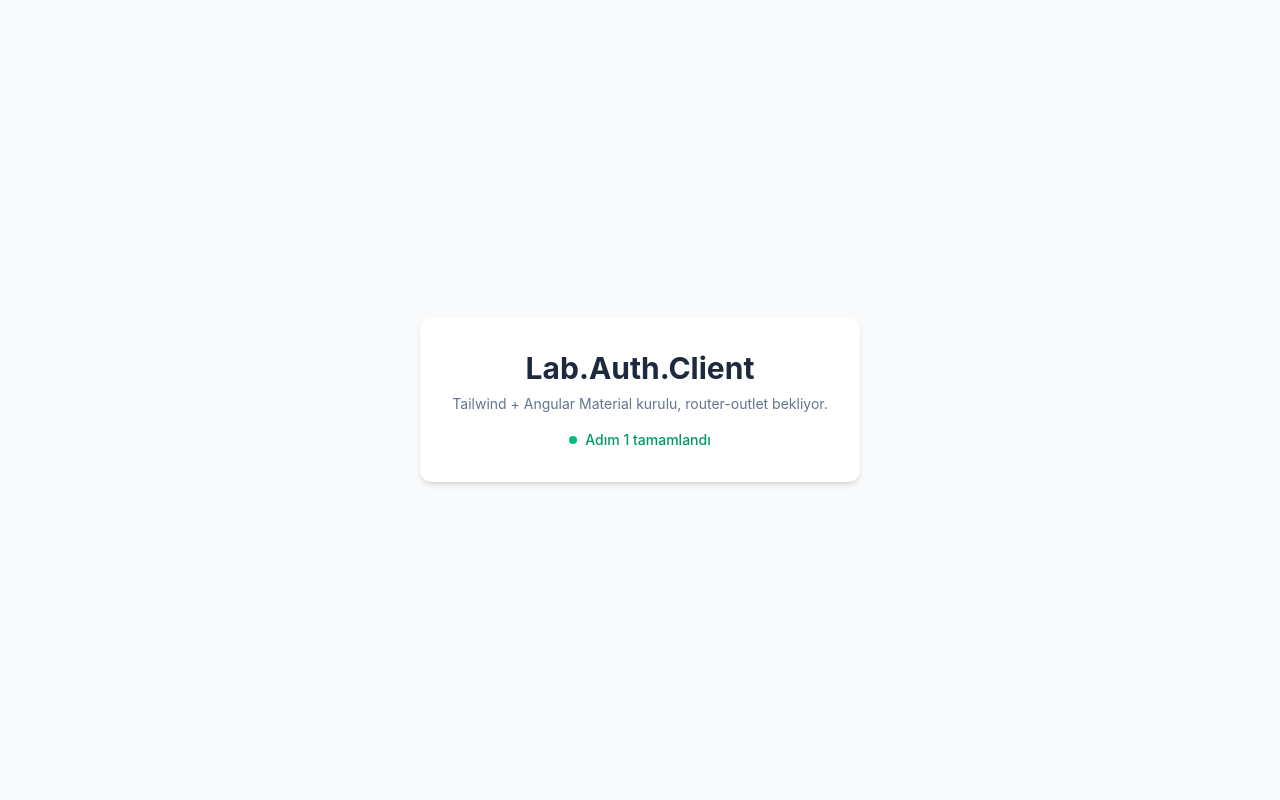
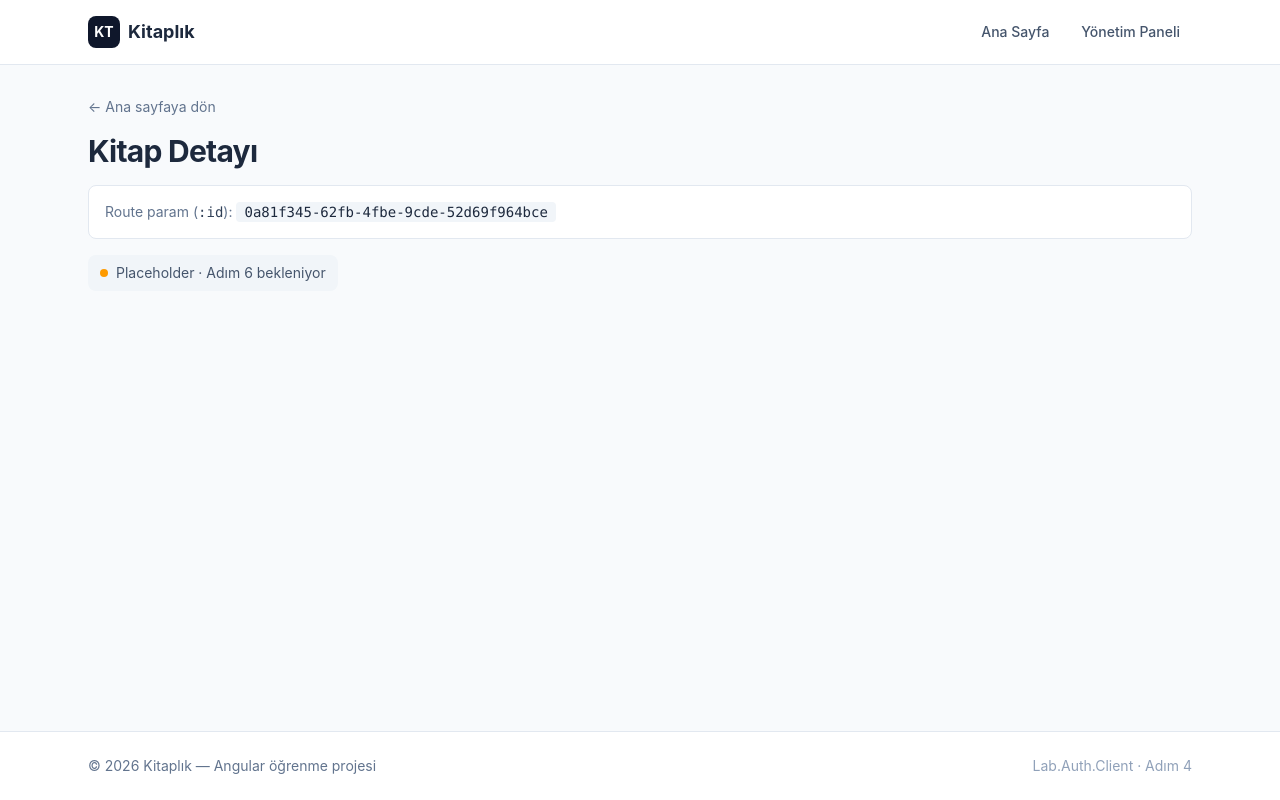
Before and after one commit to enestunahan/Lab.Auth.Client, an Angular app: page /books/0a81f345-62fb-4fbe-9cde-52d69f964bce in a window 1280 px wide. Before the commit this address led to /. Built offline with nearby package versions, Linux system fonts and the light colour scheme.

Commit message:
routing iskeletti + public layout ve sayfa placeholder'ları

```diff
--- a/src/app/app.html
+++ b/src/app/app.html
@@ -1,12 +1 @@
-<div class="min-h-screen flex items-center justify-center bg-slate-50">
-  <div class="bg-white shadow-md rounded-xl p-8 max-w-md text-center">
-    <h1 class="text-3xl font-bold text-slate-800 mb-2">{{ title() }}</h1>
-    <p class="text-slate-500">Tailwind + Angular Material kurulu, router-outlet bekliyor.</p>
-    <div class="mt-4 inline-flex items-center gap-2 text-sm text-emerald-600 font-medium">
-      <span class="h-2 w-2 rounded-full bg-emerald-500"></span>
-      Adım 1 tamamlandı
-    </div>
-  </div>
-</div>
-
 <router-outlet />
--- a/src/app/app.routes.ts
+++ b/src/app/app.routes.ts
@@ -1,3 +1,26 @@
 import { Routes } from '@angular/router';
 
-export const routes: Routes = [];
+import { PublicLayout } from '@features/public/layout/public-layout';
+import { Home } from '@features/public/home/home';
+import { BookDetail } from '@features/public/book-detail/book-detail';
+import { NotFound } from '@features/public/not-found/not-found';
+import { AdminPlaceholder } from '@features/admin/admin-placeholder';
+
+export const routes: Routes = [
+  {
+    path: '',
+    component: PublicLayout,
+    children: [
+      { path: '', component: Home, pathMatch: 'full' },
+      { path: 'books/:id', component: BookDetail },
+    ],
+  },
+  {
+    path: 'admin',
+    component: AdminPlaceholder,
+  },
+  {
+    path: '**',
+    component: NotFound,
+  },
+];
--- a/src/app/app.ts
+++ b/src/app/app.ts
@@ -1,12 +1,11 @@
-import { Component, signal } from '@angular/core';
+import { ChangeDetectionStrategy, Component } from '@angular/core';
 import { RouterOutlet } from '@angular/router';
 
 @Component({
   selector: 'app-root',
   imports: [RouterOutlet],
   templateUrl: './app.html',
-  styleUrl: './app.css'
+  styleUrl: './app.css',
+  changeDetection: ChangeDetectionStrategy.OnPush,
 })
-export class App {
-  protected readonly title = signal('Lab.Auth.Client');
-}
+export class App {}
--- /dev/null
+++ b/src/app/features/admin/admin-placeholder.ts
@@ -0,0 +1,24 @@
+import { ChangeDetectionStrategy, Component } from '@angular/core';
+import { RouterLink } from '@angular/router';
+
+@Component({
+  selector: 'app-admin-placeholder',
+  imports: [RouterLink],
+  template: `
+    <section class="space-y-4">
+      <h1 class="text-3xl font-bold tracking-tight">Yönetim Paneli</h1>
+      <p class="text-slate-600">
+        Admin panel Adım 8'de geliyor. O zaman bu route <code class="rounded bg-slate-100 px-1.5">loadChildren</code>
+        ile lazy chunk haline getirilecek.
+      </p>
+      <a
+        routerLink="/"
+        class="inline-block text-sm text-slate-500 hover:text-slate-900"
+      >
+        ← Ana sayfaya dön
+      </a>
+    </section>
+  `,
+  changeDetection: ChangeDetectionStrategy.OnPush,
+})
+export class AdminPlaceholder {}
--- /dev/null
+++ b/src/app/features/public/book-detail/book-detail.html
@@ -0,0 +1,18 @@
+<section class="space-y-4">
+  <a routerLink="/" class="inline-flex items-center gap-1 text-sm text-slate-500 hover:text-slate-900">
+    <span aria-hidden="true">←</span>
+    Ana sayfaya dön
+  </a>
+
+  <h1 class="text-3xl font-bold tracking-tight">Kitap Detayı</h1>
+
+  <div class="rounded-lg border border-slate-200 bg-white p-4 text-sm">
+    <span class="text-slate-500">Route param (<code class="text-slate-700">:id</code>):</span>
+    <code class="ml-1 rounded bg-slate-100 px-2 py-0.5 text-slate-800">{{ bookId() }}</code>
+  </div>
+
+  <div class="inline-flex items-center gap-2 rounded-lg bg-slate-100 px-3 py-2 text-sm text-slate-600">
+    <span class="h-2 w-2 rounded-full bg-amber-500"></span>
+    Placeholder · Adım 6 bekleniyor
+  </div>
+</section>
--- /dev/null
+++ b/src/app/features/public/book-detail/book-detail.ts
@@ -0,0 +1,19 @@
+import { ChangeDetectionStrategy, Component, inject } from '@angular/core';
+import { ActivatedRoute, RouterLink } from '@angular/router';
+import { toSignal } from '@angular/core/rxjs-interop';
+import { map } from 'rxjs';
+
+@Component({
+  selector: 'app-book-detail',
+  imports: [RouterLink],
+  templateUrl: './book-detail.html',
+  changeDetection: ChangeDetectionStrategy.OnPush,
+})
+export class BookDetail {
+  private readonly route = inject(ActivatedRoute);
+
+  protected readonly bookId = toSignal(
+    this.route.paramMap.pipe(map((p) => p.get('id'))),
+    { initialValue: null },
+  );
+}
--- /dev/null
+++ b/src/app/features/public/home/home.html
@@ -0,0 +1,11 @@
+<section class="space-y-4">
+  <h1 class="text-3xl font-bold tracking-tight">Ana Sayfa</h1>
+  <p class="text-slate-600">
+    Bu sayfa Adım 5'te kitap listesini gösterecek. Şimdilik PublicLayout'un
+    içine doğru yerleştiğini doğrulamak için duruyor.
+  </p>
+  <div class="inline-flex items-center gap-2 rounded-lg bg-slate-100 px-3 py-2 text-sm text-slate-600">
+    <span class="h-2 w-2 rounded-full bg-amber-500"></span>
+    Placeholder · Adım 5 bekleniyor
+  </div>
+</section>
--- /dev/null
+++ b/src/app/features/public/home/home.ts
@@ -0,0 +1,9 @@
+import { ChangeDetectionStrategy, Component } from '@angular/core';
+
+@Component({
+  selector: 'app-home',
+  imports: [],
+  templateUrl: './home.html',
+  changeDetection: ChangeDetectionStrategy.OnPush,
+})
+export class Home {}
--- /dev/null
+++ b/src/app/features/public/layout/public-layout.html
@@ -0,0 +1,45 @@
+<div class="min-h-screen flex flex-col bg-slate-50 text-slate-800">
+  <header class="bg-white border-b border-slate-200 sticky top-0 z-10">
+    <nav class="max-w-6xl mx-auto px-4 sm:px-6 h-16 flex items-center justify-between">
+      <a routerLink="/" class="flex items-center gap-2 font-bold text-lg">
+        <span class="inline-flex h-8 w-8 items-center justify-center rounded-lg bg-slate-900 text-white text-sm">
+          KT
+        </span>
+        <span>Kitaplık</span>
+      </a>
+
+      <ul class="flex items-center gap-1 sm:gap-2 text-sm font-medium">
+        <li>
+          <a
+            routerLink="/"
+            routerLinkActive="bg-slate-100 text-slate-900"
+            [routerLinkActiveOptions]="{ exact: true }"
+            class="px-3 py-2 rounded-lg text-slate-600 hover:bg-slate-100 hover:text-slate-900 transition-colors"
+          >
+            Ana Sayfa
+          </a>
+        </li>
+        <li>
+          <a
+            routerLink="/admin"
+            routerLinkActive="bg-slate-100 text-slate-900"
+            class="px-3 py-2 rounded-lg text-slate-600 hover:bg-slate-100 hover:text-slate-900 transition-colors"
+          >
+            Yönetim Paneli
+          </a>
+        </li>
+      </ul>
+    </nav>
+  </header>
+
+  <main class="flex-1 max-w-6xl w-full mx-auto px-4 sm:px-6 py-8">
+    <router-outlet />
+  </main>
+
+  <footer class="border-t border-slate-200 bg-white">
+    <div class="max-w-6xl mx-auto px-4 sm:px-6 py-6 text-sm text-slate-500 flex flex-col sm:flex-row justify-between gap-2">
+      <span>&copy; {{ 2026 }} Kitaplık — Angular öğrenme projesi</span>
+      <span class="text-slate-400">Lab.Auth.Client · Adım 4</span>
+    </div>
+  </footer>
+</div>
--- /dev/null
+++ b/src/app/features/public/layout/public-layout.ts
@@ -0,0 +1,10 @@
+import { ChangeDetectionStrategy, Component } from '@angular/core';
+import { RouterLink, RouterLinkActive, RouterOutlet } from '@angular/router';
+
+@Component({
+  selector: 'app-public-layout',
+  imports: [RouterOutlet, RouterLink, RouterLinkActive],
+  templateUrl: './public-layout.html',
+  changeDetection: ChangeDetectionStrategy.OnPush,
+})
+export class PublicLayout {}
--- /dev/null
+++ b/src/app/features/public/not-found/not-found.html
@@ -0,0 +1,11 @@
+<section class="text-center py-16 space-y-4">
+  <p class="text-6xl font-bold text-slate-300">404</p>
+  <h1 class="text-2xl font-semibold">Aradığın sayfa bulunamadı</h1>
+  <p class="text-slate-500">Linkin yanlış olabilir veya sayfa kaldırılmış olabilir.</p>
+  <a
+    routerLink="/"
+    class="inline-block rounded-lg bg-slate-900 text-white px-4 py-2 text-sm font-medium hover:bg-slate-800 transition-colors"
+  >
+    Ana sayfaya dön
+  </a>
+</section>
--- /dev/null
+++ b/src/app/features/public/not-found/not-found.ts
@@ -0,0 +1,10 @@
+import { ChangeDetectionStrategy, Component } from '@angular/core';
+import { RouterLink } from '@angular/router';
+
+@Component({
+  selector: 'app-not-found',
+  imports: [RouterLink],
+  templateUrl: './not-found.html',
+  changeDetection: ChangeDetectionStrategy.OnPush,
+})
+export class NotFound {}
```
Also changed, not shown: 1 other file (tests, documents, lock files or other folders).
